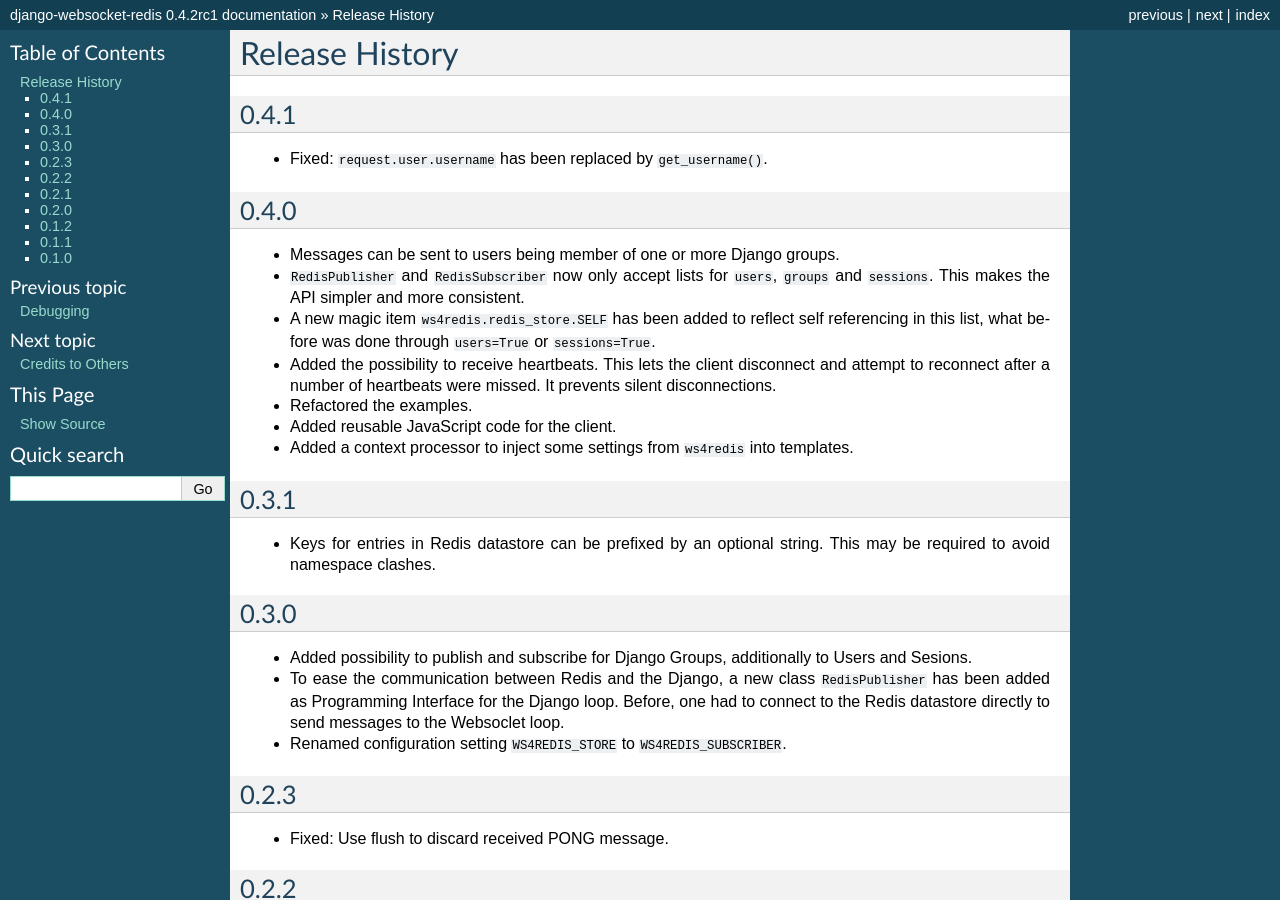
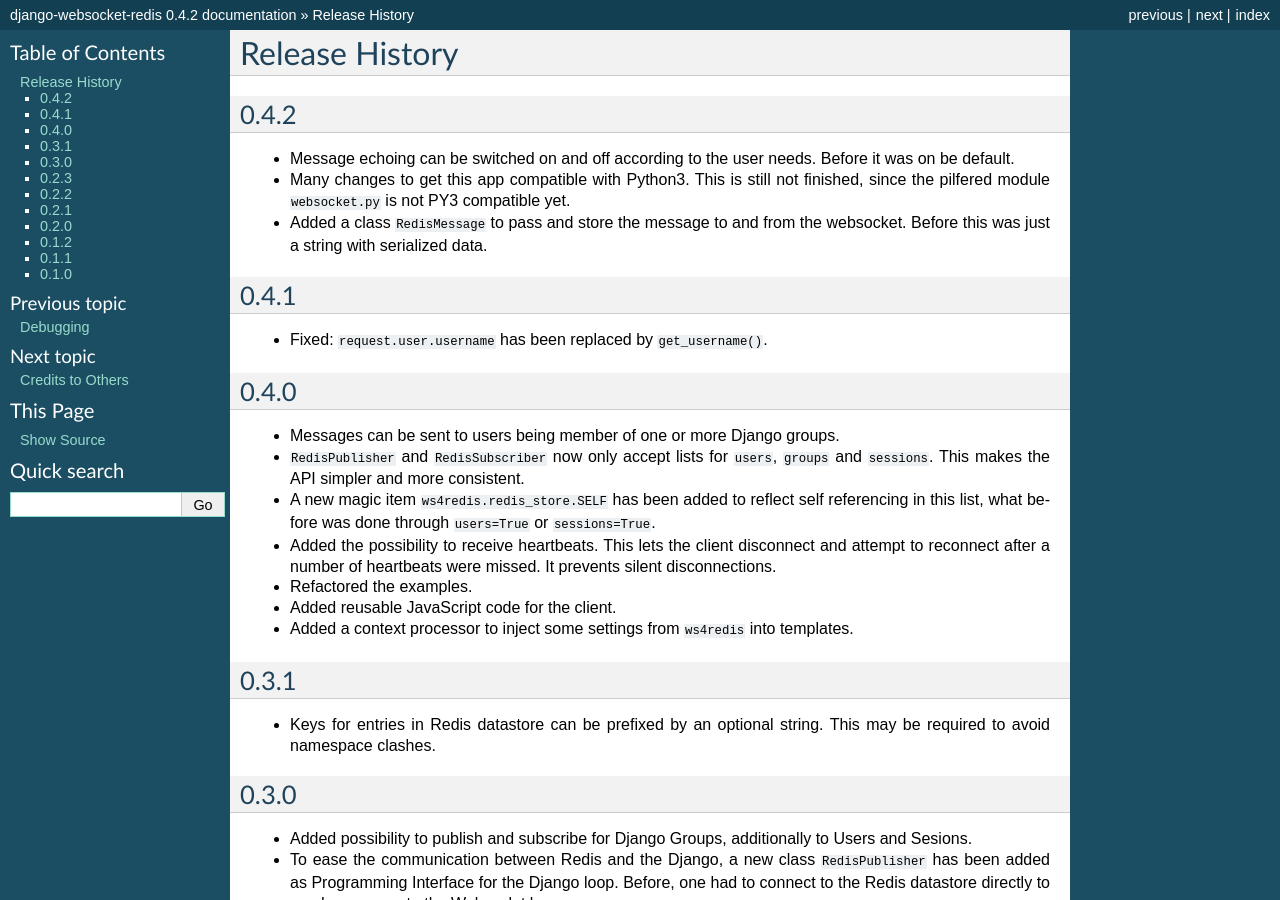
Before and after one commit to jrief/django-websocket-redis, a Sphinx documentation site: the page built from docs/changelog.rst, in a window 1280 px wide and 900 px high. Built offline with Sphinx 7.4.7, drawn with Linux system fonts in a browser that asks for light colours; some of the changed text lies outside the part shown.

Commit message:
Bumped to version 0.4.2

```diff
--- a/docs/changelog.rst
+++ b/docs/changelog.rst
@@ -3,6 +3,15 @@
 ===============
 Release History
 ===============
+0.4.2
+-----
+* Message echoing can be switched on and off according to the user needs. Before it was on be
+  default.
+* Many changes to get this app compatible with Python3. This is still not finished, since the
+  pilfered module ``websocket.py`` is not PY3 compatible yet.
+* Added a class ``RedisMessage`` to pass and store the message to and from the websocket.
+  Before this was just a string with serialized data.
+
 0.4.1
 -----
 * Fixed: ``request.user.username`` has been replaced by ``get_username()``.
--- a/ws4redis/__init__.py
+++ b/ws4redis/__init__.py
@@ -1,2 +1,2 @@
 # -*- coding: utf-8 -*-
-__version__ = '0.4.2rc1'
+__version__ = '0.4.2'
```
Also changed, not shown: README.md (+6 -10 lines).
